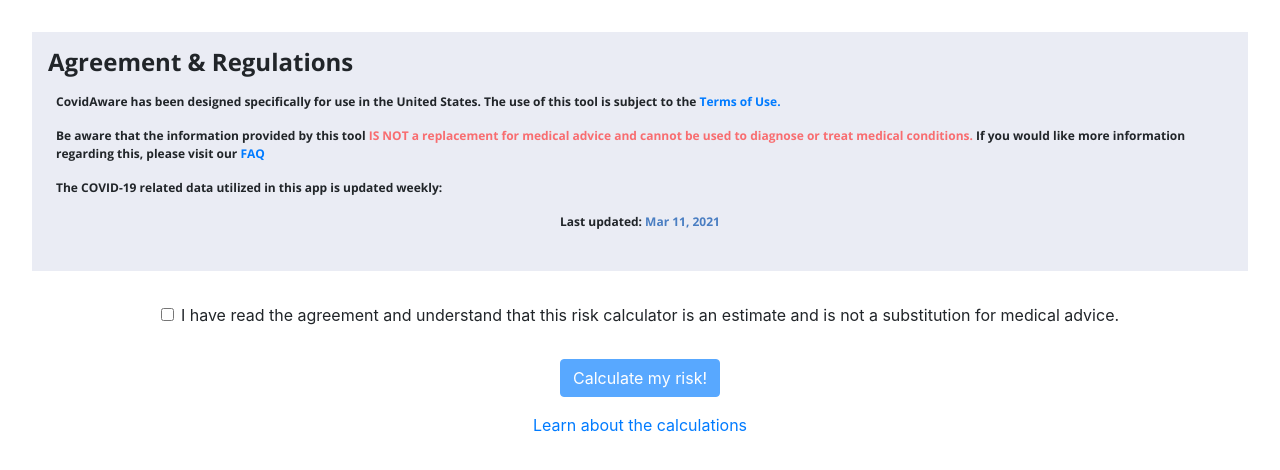
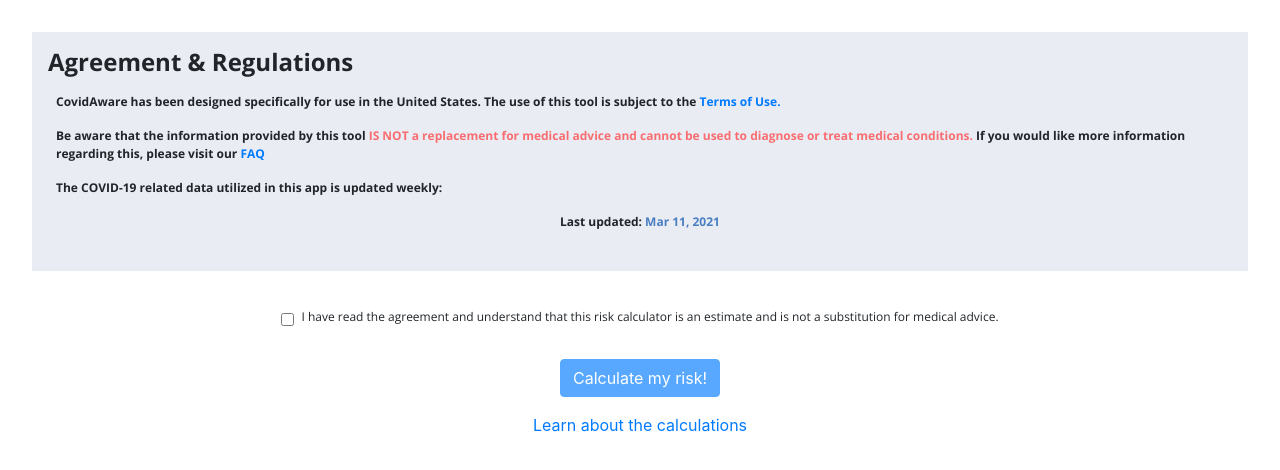
Before and after one commit to RaynyT/COVID-19-Risk-Assessment-Tool, a React (Create React App) app in the folder covrt/: page /calculator in a window 1280 px wide. Shown: the top 470 px of the page. Built offline with nearby package versions, Linux system fonts and the light colour scheme.

Commit message:
Update checkbox label size

```diff
--- a/covrt/src/components/Calculator.css
+++ b/covrt/src/components/Calculator.css
@@ -27,6 +27,12 @@
 
 .checkbox-container {
     margin: 2rem;
+}
+
+.checkbox-text {
+    font-family: 'Open Sans', sans-serif;
+    font-weight: normal;
+    font-size: .75rem;
 }
 
 .calc-risk-btn-container {
--- a/covrt/src/components/Calculator.js
+++ b/covrt/src/components/Calculator.js
@@ -126,7 +126,7 @@ function DisclaimerPage(props) {
             </div>
             <div className="checkbox-container horizontal-center">
                 <FormGroup check>
-                    <Label check>
+                    <Label check className="checkbox-text">
                         <Input type="checkbox" onChange={handleCheckbox} />{' '}
                         I have read the agreement and understand that this risk calculator is an estimate and is not a substitution for medical advice.
                     </Label>
```
